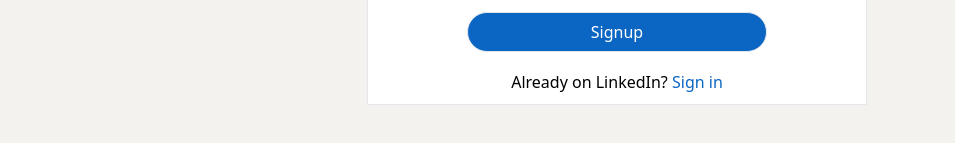
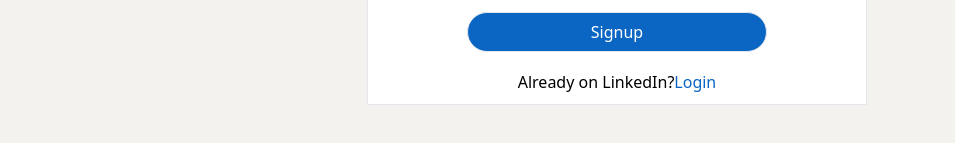
Before and after one commit to khaled-bissani/linkedin-clone, a React (Create React App) app in the folder frontend/: page / in a window 1280 px wide. Shown: the part 543-686 px from the top of the page, without its empty margins (23-978 px from the left). Built offline with nearby package versions, Linux system fonts and the light colour scheme.

Commit message:
Frontend <> Route: creating routes for the login page

```diff
--- a/frontend/src/App.js
+++ b/frontend/src/App.js
@@ -1,5 +1,6 @@
 import Signup from "./signup/Signup";
 import Home from "./home/Home";
+import Login from "./login/Login";
 import { BrowserRouter as Router, Routes, Route } from "react-router-dom";
 
 function App() {
@@ -8,6 +9,7 @@ function App() {
       <Router>
         <Routes>
           <Route path="/" element={<Signup/>} />
+          <Route path="/login" element={<Login/>} />
           <Route path="/home" element={<Home />} />
         </Routes>
       </Router>
--- /dev/null
+++ b/frontend/src/login/Login.js
@@ -0,0 +1,9 @@
+import React from 'react'
+
+const Login = () => {
+  return (
+    <div>Login</div>
+  )
+}
+
+export default Login
--- a/frontend/src/signup/Signup.js
+++ b/frontend/src/signup/Signup.js
@@ -113,7 +113,13 @@ const Signup = () => {
                     <option value={2}>Normal User</option>
                 </select>
                 <SubmitButton text={"Signup"} onClick={handleClick}/>
-                <p>Already on LinkedIn? <span className='text-[#0b66c3]'>Sign in</span></p>
+                <p>Already on LinkedIn?
+                    <span className='text-[#0b66c3] cursor-pointer' onClick={() =>{
+                        navigate("/login")
+                    }}>
+                        Login
+                    </span>
+                </p>
             </div>
         </div>
     </div>
```
